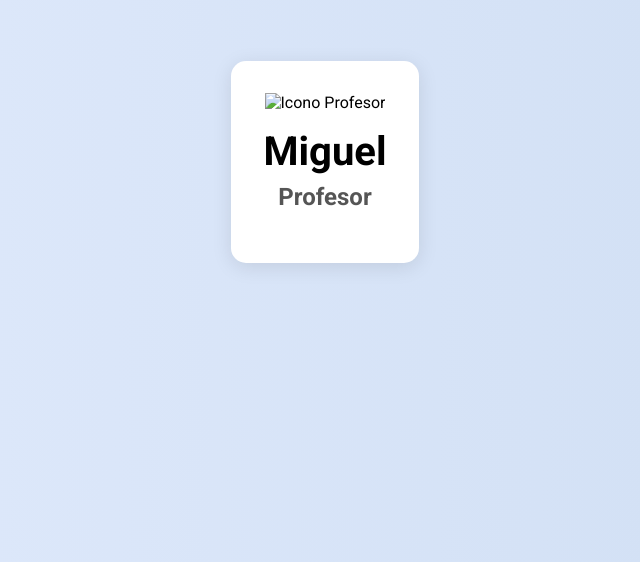
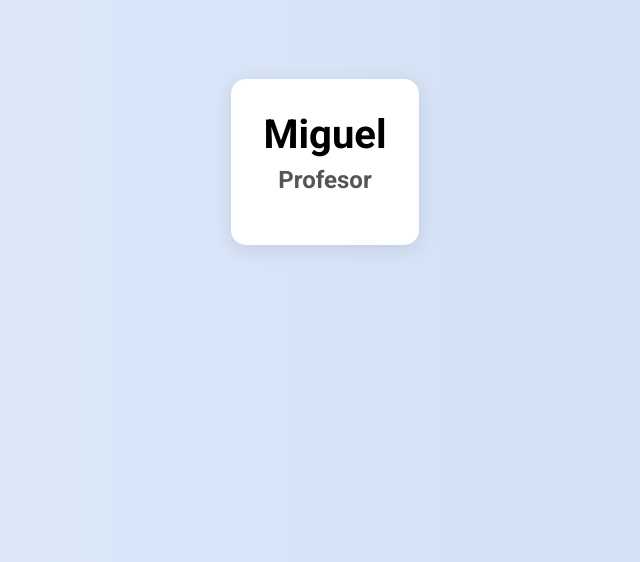
Before and after one commit to mapenacamacho/mapenacamacho.github.io, a plain HTML site: page index.html in a window 1280 px wide. Shown: the part 238-800 px from the top of the page, without its empty margins (315-955 px from the left). Drawn offline with Linux system fonts and the light colour scheme.

Commit message:
Modificación

```diff
--- a/index.html
+++ b/index.html
@@ -12,7 +12,6 @@
 </head>
 <body>
     <div class="container">
-        <img src="icon.png" alt="Icono Profesor" class="icon">
         <h1>Miguel</h1>
         <h2>Profesor</h2>
     </div>
```
